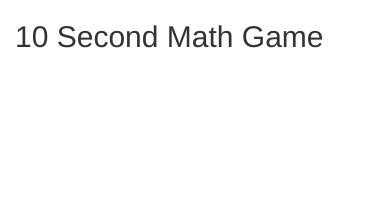
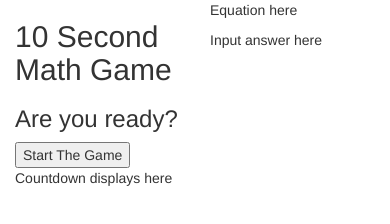
Before and after one commit to CortniFernandez/10-Second-Math-Game, a plain HTML site: page index.html in a window 390 px wide. Drawn offline with nearby package versions, Linux system fonts and the light colour scheme.

Commit message:
Basic HTML structure

```diff
--- a/index.html
+++ b/index.html
@@ -13,10 +13,23 @@
   <body>
     <div class="container">
       <div class="row">
-        <div class="col-xs-12">
+        <div class="col-xs-6">
           <h2>10 Second Math Game</h2>
-
-
+          <h3>Are you ready?</h3>
+          <button id="start-game">Start The Game</button>
+          <p>Countdown displays here</p>
+        </div>
+        <div class="col-xs-6">
+          <div class="row">
+            <div class="col-xs-12" id="equation-box">
+              <p>Equation here</p>
+            </div>
+          </div>
+          <div class="row">
+            <div class="col-xs-12" id="your-answer-box">
+              <p>Input answer here</p>
+            </div>
+          </div>
         </div>
       </div>
     </div>
```
